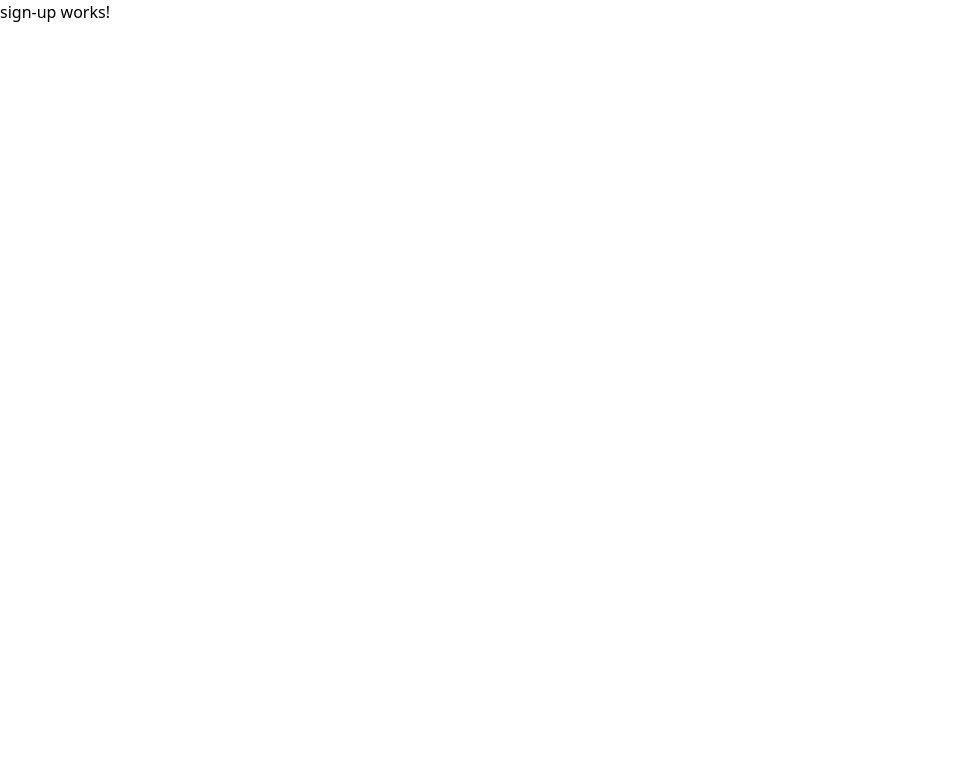
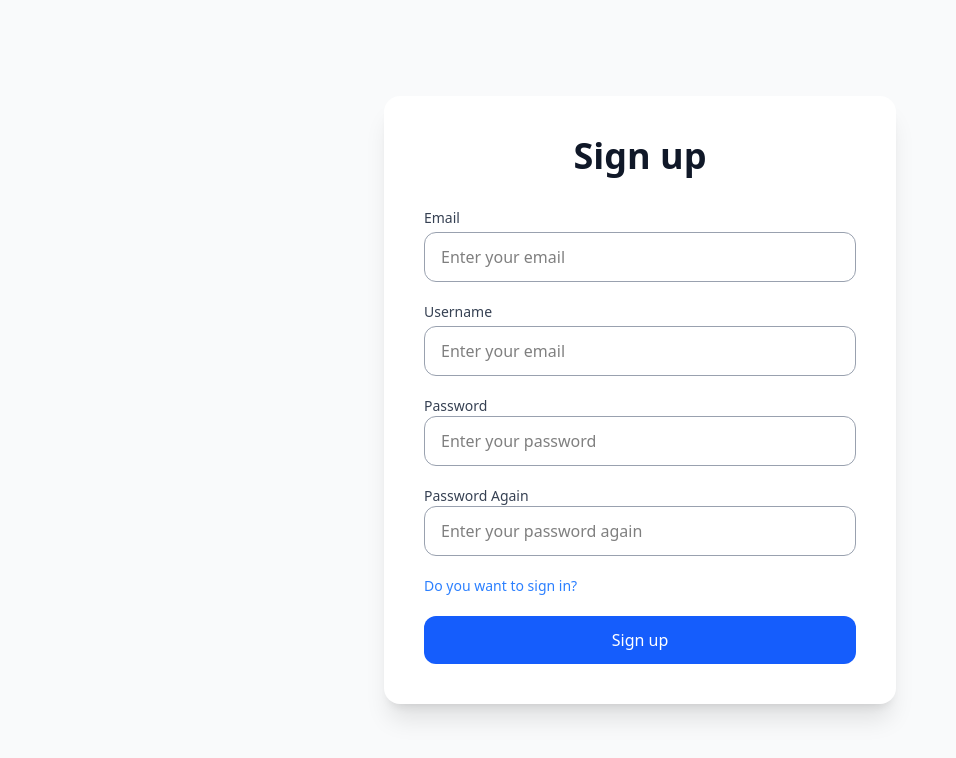
Before and after one commit to AlperenErgul/Blog_App_Frontend, an Angular app: page /sign-up in a window 1280 px wide. Shown: the top 758 px of the page, without its empty margins (0-956 px from the left). Built offline with nearby package versions, Linux system fonts and the light colour scheme.

Commit message:
chore: auth pages design is done

```diff
--- a/src/app/modules/auth/features/sign-in/sign-in.component.html
+++ b/src/app/modules/auth/features/sign-in/sign-in.component.html
@@ -1,6 +1,6 @@
 <div class="flex items-center justify-center min-h-screen bg-gray-50">
   <div class="w-full max-w-lg p-10 space-y-8 bg-white rounded-2xl shadow-xl">
-    <h2 class="text-4xl font-bold text-center text-gray-900">Login</h2>
+    <h2 class="text-4xl font-bold text-center text-gray-900">Sign in</h2>
     <form class="space-y-5">
       <div>
         <label class="block text-sm font-medium text-gray-700">Email</label>
@@ -12,7 +12,10 @@
           <input type="password" class="w-full px-4 py-3 border border-gray-400 rounded-xl focus:outline-none focus:ring-1 focus:ring-gray-500" placeholder="Enter your password" required />
         </div>
       </div>
-      <button type="submit" class="w-full px-4 py-3 text-white bg-blue-600 rounded-xl hover:bg-blue-700">Login</button>
+      <div class="flex justify-between text-sm">
+        <a routerLink="/sign-up" class="text-blue-500 hover:underline">Do you want sign up?</a>
+      </div>
+      <button type="submit" class="w-full px-4 py-3 text-white bg-blue-600 rounded-xl hover:bg-blue-700">Sign in</button>
     </form>
   </div>
 </div>
--- a/src/app/modules/auth/features/sign-in/sign-in.component.ts
+++ b/src/app/modules/auth/features/sign-in/sign-in.component.ts
@@ -1,8 +1,11 @@
 import { Component } from '@angular/core';
+import {RouterLink} from '@angular/router';
 
 @Component({
   selector: 'app-sign-in',
-  imports: [],
+  imports: [
+    RouterLink
+  ],
   templateUrl: './sign-in.component.html',
   standalone: true,
   styleUrl: './sign-in.component.css'
--- a/src/app/modules/auth/features/sign-out/sign-out.component.html
+++ b/src/app/modules/auth/features/sign-out/sign-out.component.html
@@ -1 +1,6 @@
-<p>sign-out works!</p>
+<div class="flex justify-center items-center h-screen bg-gray-100">
+  <div class="bg-white p-8 rounded-lg shadow-lg w-96 text-center">
+    <h1 class="text-2xl font-semibold text-gray-700">Sign-Out</h1>
+    <p class="mt-4 text-gray-500">You will be redirected to the <span class="font-bold">Sign In</span> page in <span id="countdown" class="font-bold">3</span> seconds.</p>
+  </div>
+</div>
--- a/src/app/modules/auth/features/sign-out/sign-out.component.ts
+++ b/src/app/modules/auth/features/sign-out/sign-out.component.ts
@@ -1,4 +1,5 @@
-import { Component } from '@angular/core';
+import {Component, OnInit} from '@angular/core';
+import {Router} from '@angular/router';
 
 @Component({
   selector: 'app-sign-out',
@@ -7,6 +8,30 @@ import { Component } from '@angular/core';
   standalone: true,
   styleUrl: './sign-out.component.css'
 })
-export class SignOutComponent {
+export class SignOutComponent implements OnInit{
+
+  countdown: number = 3;
+  countdownInterval: any;
+
+  constructor(
+    private router: Router
+  ) {
+  }
+
+  ngOnInit(): void {
+    this.startCountdown();
+  }
+
+  startCountdown(): void {
+    this.countdownInterval = setInterval(() => {
+      if (this.countdown > 1) {
+        this.countdown--;
+        document.getElementById('countdown')!.innerText = this.countdown.toString();
+      } else {
+        clearInterval(this.countdownInterval);
+        this.router.navigate(['/sign-in']);
+      }
+    }, 1000);
+  }
 
 }
--- a/src/app/modules/auth/features/sign-up/sign-up.component.html
+++ b/src/app/modules/auth/features/sign-up/sign-up.component.html
@@ -1 +1,31 @@
-<p>sign-up works!</p>
+<div class="flex items-center justify-center min-h-screen bg-gray-50">
+  <div class="w-full max-w-lg p-10 space-y-8 bg-white rounded-2xl shadow-xl">
+    <h2 class="text-4xl font-bold text-center text-gray-900">Sign up</h2>
+    <form class="space-y-5">
+      <div>
+        <label class="block text-sm font-medium text-gray-700">Email</label>
+        <input type="email" class="w-full px-4 py-3 mt-1 border border-gray-400 rounded-xl focus:outline-none focus:ring-1 focus:ring-gray-500" placeholder="Enter your email" required />
+      </div>
+      <div>
+        <label class="block text-sm font-medium text-gray-700">Username</label>
+        <input type="email" class="w-full px-4 py-3 mt-1 border border-gray-400 rounded-xl focus:outline-none focus:ring-1 focus:ring-gray-500" placeholder="Enter your email" required />
+      </div>
+      <div>
+        <label class="block text-sm font-medium text-gray-700">Password</label>
+        <div class="relative">
+          <input type="password" class="w-full px-4 py-3 border border-gray-400 rounded-xl focus:outline-none focus:ring-1 focus:ring-gray-500" placeholder="Enter your password" required />
+        </div>
+      </div>
+      <div>
+        <label class="block text-sm font-medium text-gray-700">Password Again</label>
+        <div class="relative">
+          <input type="password" class="w-full px-4 py-3 border border-gray-400 rounded-xl focus:outline-none focus:ring-1 focus:ring-gray-500" placeholder="Enter your password again" required />
+        </div>
+      </div>
+      <div class="flex justify-between text-sm">
+        <a routerLink="/sign-in" class="text-blue-500 hover:underline">Do you want to sign in?</a>
+      </div>
+      <button type="submit" class="w-full px-4 py-3 text-white bg-blue-600 rounded-xl hover:bg-blue-700">Sign up</button>
+    </form>
+  </div>
+</div>
--- a/src/app/modules/auth/features/sign-up/sign-up.component.ts
+++ b/src/app/modules/auth/features/sign-up/sign-up.component.ts
@@ -1,8 +1,11 @@
 import { Component } from '@angular/core';
+import {RouterLink} from "@angular/router";
 
 @Component({
   selector: 'app-sign-up',
-  imports: [],
+  imports: [
+    RouterLink
+  ],
   templateUrl: './sign-up.component.html',
   standalone: true,
   styleUrl: './sign-up.component.css'
```
